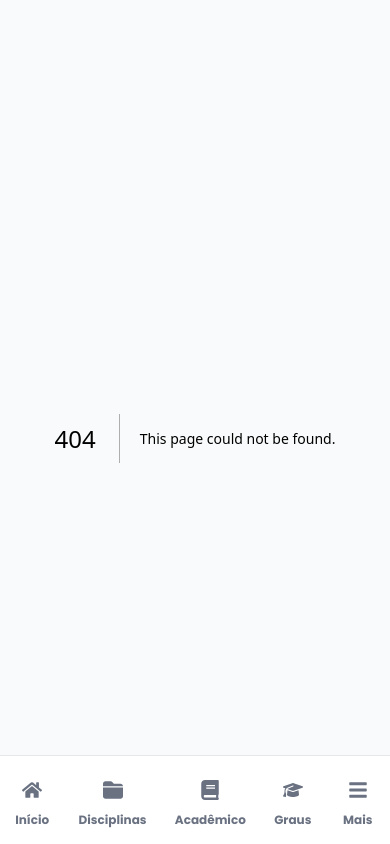
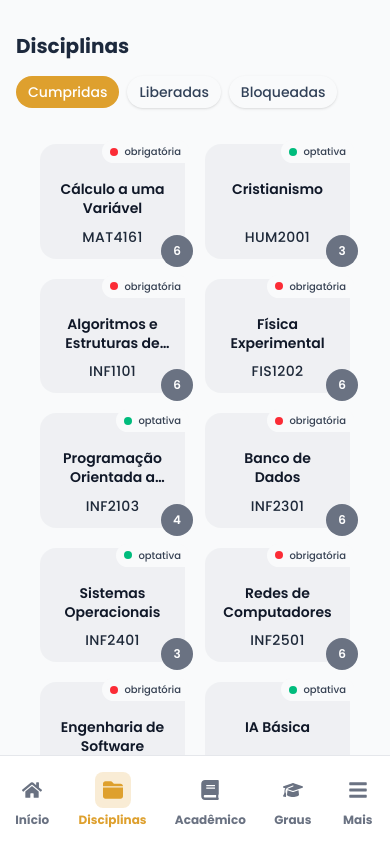
Before and after one commit to antoniovita/sau-puc-rio-2.0, a Next.js app: page /disciplines in a window 390 px wide. Before the commit this address had no page. Shown: the top 844 px of the page. Built offline with nearby package versions, Linux system fonts and the light colour scheme.

Commit message:
feat: mais responsivo e agradavel

```diff
--- a/src/app/academic/page.tsx
+++ b/src/app/academic/page.tsx
@@ -1,5 +1,5 @@
 "use client"
-import { DisciplinasCard, DisciplinasTable, NivelamentosTable, YearSelector, } from '@/components';
+import { DisciplinasCard, DisciplinasTable, NivelamentosTable, Selector, } from '@/components';
 import React, { useState } from 'react';
 
 
@@ -63,10 +63,10 @@ export default function Academic() {
             Vida acadêmica
           </h1>
 
-        <YearSelector
-          years={years}
-          selectedYear={selectedYear}
-          onYearSelect={setSelectedYear}
+        <Selector
+          selections={years}
+          selectedThing={selectedYear}
+          onSelect={setSelectedYear}
         />
         </div>
 
--- /dev/null
+++ b/src/app/disciplines/page.tsx
@@ -0,0 +1,61 @@
+"use client"
+import { DisciplinasPage, Selector } from '@/components';
+import React, { useState } from 'react';
+
+export default function Disciplines() {
+  const [selectedYear, setSelectedYear] = useState('Cumpridas');
+  const years = ['Cumpridas', 'Liberadas', 'Bloqueadas'];
+
+  const disciplinas = [
+    { id: 1,  titulo: "Cálculo a uma Variável",      codigo: "MAT4161", tipo: "obrigatória", creditos: 6 },
+    { id: 2,  titulo: "Cristianismo",               codigo: "HUM2001", tipo: "optativa",    creditos: 3 },
+    { id: 3,  titulo: "Algoritmos e Estruturas de Dados", codigo: "INF1101", tipo: "obrigatória", creditos: 6 },
+    { id: 4,  titulo: "Física Experimental",          codigo: "FIS1202", tipo: "obrigatória", creditos: 6 },
+    { id: 5,  titulo: "Programação Orientada a Objetos", codigo: "INF2103", tipo: "optativa", creditos: 4 },
+    { id: 6,  titulo: "Banco de Dados",               codigo: "INF2301", tipo: "obrigatória", creditos: 6 },
+    { id: 7,  titulo: "Sistemas Operacionais",        codigo: "INF2401", tipo: "optativa",    creditos: 3 },
+    { id: 8,  titulo: "Redes de Computadores",        codigo: "INF2501", tipo: "obrigatória", creditos: 6 },
+    { id: 9,  titulo: "Engenharia de Software",       codigo: "INF2601", tipo: "obrigatória", creditos: 6 },
+    { id: 10, titulo: "IA Básica",                    codigo: "INF2701", tipo: "optativa",    creditos: 3 },
+    { id: 11,  titulo: "Engenharia de Software",       codigo: "INF2601", tipo: "obrigatória", creditos: 6 },
+    { id: 12, titulo: "IA Básica",                    codigo: "INF2701", tipo: "optativa",    creditos: 3 },
+    { id: 13,  titulo: "Física Experimental",          codigo: "FIS1202", tipo: "obrigatória", creditos: 6 },
+    { id: 14,  titulo: "Programação Orientada a Objetos", codigo: "INF2103", tipo: "optativa", creditos: 4 },
+    { id: 15,  titulo: "Banco de Dados",               codigo: "INF2301", tipo: "obrigatória", creditos: 6 },
+    { id: 16,  titulo: "Sistemas Operacionais",        codigo: "INF2401", tipo: "optativa",    creditos: 3 },
+    { id: 17,  titulo: "Redes de Computadores",        codigo: "INF2501", tipo: "obrigatória", creditos: 6 },
+    { id: 18,  titulo: "Engenharia de Software",       codigo: "INF2601", tipo: "obrigatória", creditos: 6 },
+    { id: 19, titulo: "IA Básica",                    codigo: "INF2701", tipo: "optativa",    creditos: 3 },
+    { id: 20,  titulo: "Engenharia de Software",       codigo: "INF2601", tipo: "obrigatória", creditos: 6 },
+    { id: 21, titulo: "IA Básica",                    codigo: "INF2701", tipo: "optativa",    creditos: 3 },
+    { id: 22,  titulo: "Física Experimental",          codigo: "FIS1202", tipo: "obrigatória", creditos: 6 },
+    { id: 23,  titulo: "Programação Orientada a Objetos", codigo: "INF2103", tipo: "optativa", creditos: 4 },
+    { id: 24,  titulo: "Banco de Dados",               codigo: "INF2301", tipo: "obrigatória", creditos: 6 },
+    { id: 25,  titulo: "Sistemas Operacionais",        codigo: "INF2401", tipo: "optativa",    creditos: 3 },
+    { id: 26,  titulo: "Redes de Computadores",        codigo: "INF2501", tipo: "obrigatória", creditos: 6 },
+    { id: 27,  titulo: "Engenharia de Software",       codigo: "INF2601", tipo: "obrigatória", creditos: 6 },
+    { id: 28, titulo: "IA Básica",                    codigo: "INF2701", tipo: "optativa",    creditos: 3 },
+    { id: 29,  titulo: "Engenharia de Software",       codigo: "INF2601", tipo: "obrigatória", creditos: 6 },
+    { id: 30, titulo: "IA Básica",                    codigo: "INF2701", tipo: "optativa",    creditos: 3 },
+  ];
+
+  return (
+    <div className="min-h-screen sm:px-4 sm:py-4 lg:py-4 lg:px-6 mb-24 mt-4">
+      <div className="mx-auto">
+        <div className="mb-6">
+          <h1 className="text-xl sm:text-2xl font-bold text-slate-800 mb-4">
+            Disciplinas
+          </h1>
+
+          <Selector
+            selections={years}
+            selectedThing={selectedYear}
+            onSelect={setSelectedYear}
+          />
+        </div>
+
+        <DisciplinasPage disciplinas={disciplinas} />
+      </div>
+    </div>
+  );
+}
--- a/src/app/page.tsx
+++ b/src/app/page.tsx
@@ -1,5 +1,5 @@
 "use client"
-import { DaySelector, ScheduleList, AttendanceControl } from '@/components';
+import { Selector, ScheduleList, AttendanceControl } from '@/components';
 import { AttendanceItem, ScheduleData } from '@/types/homeType';
 import React, { useState } from 'react';
 
@@ -47,10 +47,10 @@ export default function Home() {
             Horários e disciplinas
           </h1>
 
-          <DaySelector
-            days={days}
-            selectedDay={selectedDay}
-            onDaySelect={setSelectedDay}
+          <Selector
+            selections={days}
+            selectedThing={selectedDay}
+            onSelect={setSelectedDay}
           />
         </div>
 
--- a/src/app/profile/layout.tsx
+++ /dev/null
@@ -1,14 +0,0 @@
-// app/disciplinas/layout.tsx
-import React from "react";
-
-export default function DisciplinasLayout({
-  children,
-}: { children: React.ReactNode }) {
-  return (
-    <div className="fixed inset-0 lg:left-64 bg-gray-50 overscroll-none">
-      <div className="h-full overflow-hidden p-4 lg:p-8">
-        {children}
-      </div>
-    </div>
-  );
-}
--- a/src/app/profile/page.tsx
+++ /dev/null
@@ -1,35 +0,0 @@
-"use client"
-import { DisciplinasPage, YearSelector, } from '@/components';
-import React, { useState } from 'react';
-
-
-
-
-export default function Academic() {
-    const [selectedYear, setSelectedYear] = useState('Cumpridas');
-    const years = ['Cumpridas', 'Liberadas', 'Bloqueadas'];
-
-  return (
-    <div className="min-h-screen sm:px-4 sm:py-4 lg:py-4 lg:px-6 mb-24 mt-4">
-      <div className="max-w-6xl mx-auto">
-        <div className="mb-6">
-          <h1 className="text-xl sm:text-2xl font-bold text-slate-800 mb-4">
-            Disciplinas
-          </h1>
-
-        <YearSelector
-          years={years}
-          selectedYear={selectedYear}
-          onYearSelect={setSelectedYear}
-        />
-        </div>
-
-
-      <div className=''>
-       <DisciplinasPage />
-      </div>
-
-      </div>
-    </div>
-  );
-}
--- a/src/components/DaySelector.tsx
+++ /dev/null
@@ -1,21 +0,0 @@
-export const DaySelector = ({ days, selectedDay, onDaySelect }: {
-  days: string[];
-  selectedDay: string;
-  onDaySelect: (day: string) => void;
-}) => (
-  <div className="flex flex-wrap gap-2 mb-4">
-    {days.map((day) => (
-      <button
-        key={day}
-        onClick={() => onDaySelect(day)}
-        className={`px-3 py-1.5 rounded-full text-sm font-medium transition-all duration-200 transform hover:scale-105 ${
-          selectedDay === day
-            ? 'bg-[#DEA02E] text-white'
-            : 'shadow-sm text-slate-700 hover:bg-zinc-200'
-        }`}
-      >
-        {day.split('-')[0]}
-      </button>
-    ))}
-  </div>
-);
--- a/src/components/DisciplinasCard.tsx
+++ b/src/components/DisciplinasCard.tsx
@@ -38,11 +38,11 @@ export const DisciplinasCard = () => {
   ];
 
   return (
-    <div className="w-full max-w-sm mx-auto sm:max-w-[1300px]">
+    <div className="w-full max-w-sm sm:max-w-[1110px] mx-auto">
       {/* Header */}
       <div className="flex items-center justify-between mb-4 px-6">
         <h2 className="text-lg font-bold text-gray-900 sm:text-xl">
-          Disciplinas
+          Horas complementares
         </h2>
         <button className="px-4 py-2 text-sm font-semibold text-blue-600 hover:text-blue-700 hover:bg-blue-50 rounded-lg transition-colors duration-200 sm:px-6 sm:py-2.5">
           Ver mais
--- a/src/components/DisciplinasPage.tsx
+++ b/src/components/DisciplinasPage.tsx
@@ -1,86 +1,130 @@
-import React from 'react';
+import React from "react";
 
-export const DisciplinasPage = () => {
-  const disciplinas = [
-    { id: 1,  titulo: "Cálculo a uma Variável",      codigo: "MAT4161", tipo: "obrigatória", creditos: 6 },
-    { id: 2,  titulo: "Cristianismo",               codigo: "HUM2001", tipo: "optativa",    creditos: 3 },
-    { id: 3,  titulo: "Algoritmos e Estruturas de Dados", codigo: "INF1101", tipo: "obrigatória", creditos: 6 },
-    { id: 4,  titulo: "Física Experimental",          codigo: "FIS1202", tipo: "obrigatória", creditos: 6 },
-    { id: 5,  titulo: "Programação Orientada a Objetos", codigo: "INF2103", tipo: "optativa", creditos: 4 },
-    { id: 6,  titulo: "Banco de Dados",               codigo: "INF2301", tipo: "obrigatória", creditos: 6 },
-    { id: 7,  titulo: "Sistemas Operacionais",        codigo: "INF2401", tipo: "optativa",    creditos: 3 },
-    { id: 8,  titulo: "Redes de Computadores",        codigo: "INF2501", tipo: "obrigatória", creditos: 6 },
-    { id: 9,  titulo: "Engenharia de Software",       codigo: "INF2601", tipo: "obrigatória", creditos: 6 },
-    { id: 10, titulo: "IA Básica",                    codigo: "INF2701", tipo: "optativa",    creditos: 3 },
-    { id: 11,  titulo: "Engenharia de Software",       codigo: "INF2601", tipo: "obrigatória", creditos: 6 },
-    { id: 12, titulo: "IA Básica",                    codigo: "INF2701", tipo: "optativa",    creditos: 3 },
-    { id: 13,  titulo: "Física Experimental",          codigo: "FIS1202", tipo: "obrigatória", creditos: 6 },
-    { id: 14,  titulo: "Programação Orientada a Objetos", codigo: "INF2103", tipo: "optativa", creditos: 4 },
-    { id: 15,  titulo: "Banco de Dados",               codigo: "INF2301", tipo: "obrigatória", creditos: 6 },
-    { id: 16,  titulo: "Sistemas Operacionais",        codigo: "INF2401", tipo: "optativa",    creditos: 3 },
-    { id: 17,  titulo: "Redes de Computadores",        codigo: "INF2501", tipo: "obrigatória", creditos: 6 },
-    { id: 18,  titulo: "Engenharia de Software",       codigo: "INF2601", tipo: "obrigatória", creditos: 6 },
-    { id: 19, titulo: "IA Básica",                    codigo: "INF2701", tipo: "optativa",    creditos: 3 },
-    { id: 20,  titulo: "Engenharia de Software",       codigo: "INF2601", tipo: "obrigatória", creditos: 6 },
-    { id: 21, titulo: "IA Básica",                    codigo: "INF2701", tipo: "optativa",    creditos: 3 },
-    { id: 22,  titulo: "Física Experimental",          codigo: "FIS1202", tipo: "obrigatória", creditos: 6 },
-    { id: 23,  titulo: "Programação Orientada a Objetos", codigo: "INF2103", tipo: "optativa", creditos: 4 },
-    { id: 24,  titulo: "Banco de Dados",               codigo: "INF2301", tipo: "obrigatória", creditos: 6 },
-    { id: 25,  titulo: "Sistemas Operacionais",        codigo: "INF2401", tipo: "optativa",    creditos: 3 },
-    { id: 26,  titulo: "Redes de Computadores",        codigo: "INF2501", tipo: "obrigatória", creditos: 6 },
-    { id: 27,  titulo: "Engenharia de Software",       codigo: "INF2601", tipo: "obrigatória", creditos: 6 },
-    { id: 28, titulo: "IA Básica",                    codigo: "INF2701", tipo: "optativa",    creditos: 3 },
-    { id: 29,  titulo: "Engenharia de Software",       codigo: "INF2601", tipo: "obrigatória", creditos: 6 },
-    { id: 30, titulo: "IA Básica",                    codigo: "INF2701", tipo: "optativa",    creditos: 3 },
-  ];
+export type Disciplina = {
+  id: number;
+  titulo: string;
+  codigo: string;
+  tipo: string;
+  creditos: number;
+};
 
+export type DisciplinasPageProps = {
+  disciplinas: Disciplina[];
+};
+
+export const DisciplinasPage = ({ disciplinas }: DisciplinasPageProps) => {
   const corTipo = (tipo: string) =>
-    tipo === "obrigatória" ? "bg-red-500" : "bg-emerald-500";
+    tipo?.toLowerCase() === "obrigatória" ? "bg-red-500" : "bg-emerald-500";
 
   return (
-    <div className="w-full max-w-xl mx-auto py-6 sm:max-w-[1300px]">
-      <div
+    <section
+      aria-labelledby="disciplinas-titulo"
+      className="w-full py-3 sm:py-6 px-3 sm:px-4"
+    >
+      <h2 id="disciplinas-titulo" className="sr-only">
+        Disciplinas
+      </h2>
+
+      <ul
         className="
-          grid grid-cols-2 sm:grid-cols-3 md:grid-cols-4 lg:grid-cols-5
-          gap-4 sm:gap-5 lg:gap-6
-          overflow-y-auto max-h-[60vh] scrollbar-none
-          p-1
+          grid
+          grid-cols-2
+          xs:grid-cols-2
+          sm:grid-cols-2
+          md:grid-cols-3
+          lg:grid-cols-4
+          xl:grid-cols-5
+          gap-5 sm:gap-4 md:gap-5 lg:gap-6
+          md:overflow-y-auto md:max-h-3xl
+          [scrollbar-width:none]
+          px-3
         "
+        role="list"
       >
         {disciplinas.map((d) => (
-          <div
-            key={d.id}
-            className="
-              relative
-              rounded-[26px] rounded-tr-[15px] bg-gray-200 border border-gray-300/40
-              aspect-square w-[145px] p-5 flex flex-col justify-between
-              shadow-sm hover:shadow transition-all
-            "
-          >
+          <li key={d.id} role="listitem">
+            <article
+              aria-label={`${d.titulo} (${d.codigo})`}
+              className="
+                relative
+                rounded-2xl md:rounded-[26px] md:rounded-tr-[15px]
+                bg-gray-200/50
+                w-full h-full
+                p-3 sm:p-4 md:p-5
+                flex flex-col justify-between
+                focus-within:outline-none focus-within:ring-2 focus-within:ring-gray-400/40
+              "
+            >
+              <div
+                className="
+                  absolute
+                  -top-1 -right-1
+                  flex items-center gap-1.5 sm:gap-2
+                  rounded-full rounded-br-[2px]
+                  bg-gray-50 backdrop-blur
+                  px-2 sm:px-3 py-1
+                "
+                aria-label={`Tipo: ${d.tipo}`}
+              >
+                <span
+                  className={`h-2 w-2 sm:h-2.5 sm:w-2.5 rounded-full ${corTipo(
+                    d.tipo
+                  )}`}
+                />
+                <span className="text-[10px] sm:text-xs font-medium text-gray-700">
+                  {d.tipo}
+                </span>
+              </div>
 
-            <div className="absolute -top-[0.35px] right-[-0.5px] flex items-center gap-2 rounded-full rounded-br-[1px] bg-white px-3 py-1 shadow-sm">
-              <span className={`h-2.5 w-2.5 rounded-full ${corTipo(d.tipo)}`} />
-              <span className="text-xs font-medium text-gray-700">{d.tipo}</span>
-            </div>
+              {/* Título */}
+              <div className="mt-6 sm:mt-4 text-center px-1">
+                <h3
+                  className="
+                    text-gray-900 font-semibold
+                    text-sm sm:text-base lg:text-lg
+                    leading-snug
+                    line-clamp-2
+                    break-words
+                  "
+                  title={d.titulo}
+                >
+                  {d.titulo}
+                </h3>
+              </div>
 
+              {/* Código */}
+              <div className="text-center mt-2">
+                <div
+                  className="
+                    text-gray-800 tracking-wide
+                    text-sm sm:text-base font-medium
+                    truncate
+                  "
+                  title={d.codigo}
+                >
+                  {d.codigo}
+                </div>
+              </div>
 
-            <div className="mt-2 text-center px-1">
-              <h3 className="text-gray-900 font-semibold text-lg sm:text-xs leading-snug"> {d.titulo} </h3>
-            </div>
-
-
-            <div className="text-center space-y-2">
-              <div className="text-gray-800 tracking-wide text-base font-medium ">{d.codigo}</div>
-            </div>
-
-
-            <div className="absolute right-0 bottom-0 h-10 w-10 rounded-full bg-gray-500 text-white flex items-center justify-center text-sm font-semibold shadow translate-x-3 translate-y-3">
-              {d.creditos}
-            </div>
-          </div>
+              {/* Badge de créditos (sem shadow) */}
+              <div
+                className="
+                  absolute right-0 bottom-0
+                  h-8 w-8 sm:h-9 sm:w-9 md:h-10 md:w-10
+                  rounded-full bg-gray-500 text-white
+                  flex items-center justify-center
+                  text-xs sm:text-sm font-semibold
+                  translate-x-2 translate-y-2 sm:translate-x-2.5 sm:translate-y-2.5 md:translate-x-3 md:translate-y-3
+                "
+                aria-label={`${d.creditos} créditos`}
+              >
+                {d.creditos}
+              </div>
+            </article>
+          </li>
         ))}
-      </div>
-    </div>
+      </ul>
+    </section>
   );
 };
 
--- a/src/components/YearSelector.tsx
+++ b/src/components/Selector.tsx
@@ -1,20 +1,20 @@
-export const YearSelector = ({ years, selectedYear, onYearSelect }: {
-  years: string[];
-  selectedYear: string;
-  onYearSelect: (day: string) => void;
+export const Selector = ({ selections, selectedThing, onSelect }: {
+  selections: string[];
+  selectedThing: string;
+  onSelect: (day: string) => void;
 }) => (
   <div className="flex flex-wrap gap-2 mb-4">
-    {years.map((year) => (
+    {selections.map((day) => (
       <button
-        key={year}
-        onClick={() => onYearSelect(year)}
+        key={day}
+        onClick={() => onSelect(day)}
         className={`px-3 py-1.5 rounded-full text-sm font-medium transition-all duration-200 transform hover:scale-105 ${
-          selectedYear === year
+          selectedThing === day
             ? 'bg-[#DEA02E] text-white'
             : 'shadow-sm text-slate-700 hover:bg-zinc-200'
         }`}
       >
-        {year.split('-')[0]}
+        {day.split('-')[0]}
       </button>
     ))}
   </div>
--- a/src/components/Sidebar.tsx
+++ b/src/components/Sidebar.tsx
@@ -17,7 +17,7 @@ interface NavItem {
 
 const navItems: NavItem[] = [
   { label: 'Início', href: '/', icon: FaHome },
-  { label: 'Disciplinas', href: '/profile', icon: FaFolderClosed },
+  { label: 'Disciplinas', href: '/disciplines', icon: FaFolderClosed },
   { label: 'Acadêmico', href: '/academic', icon: FaBook },
   { label: 'Graus', href: '/grades', icon: FaGraduationCap },
   { label: 'Mais', href: '/messages', icon: FaBars },
--- a/src/components/index.ts
+++ b/src/components/index.ts
@@ -1,8 +1,10 @@
 //side bar
 export { Sidebar } from "./Sidebar"
 
+//general components
+export { Selector } from "./Selector";
+
 //home screen
-export { DaySelector } from './DaySelector';
 export { ClassCard } from './ClassCard';
 export { EmptySchedule } from './EmptySchedule';
 export { ScheduleList } from './ScheduleList';
@@ -13,6 +15,5 @@ export { AttendanceControl } from './AttendanceControl';
 //academic screen
 export { DisciplinasCard } from './DisciplinasCard';
 export { DisciplinasPage } from './DisciplinasPage';
-export { YearSelector } from "./YearSelector";
 export { DisciplinasTable } from "./DisciplinasTable"
 export { NivelamentosTable } from "./NivelamentosTable"
```
